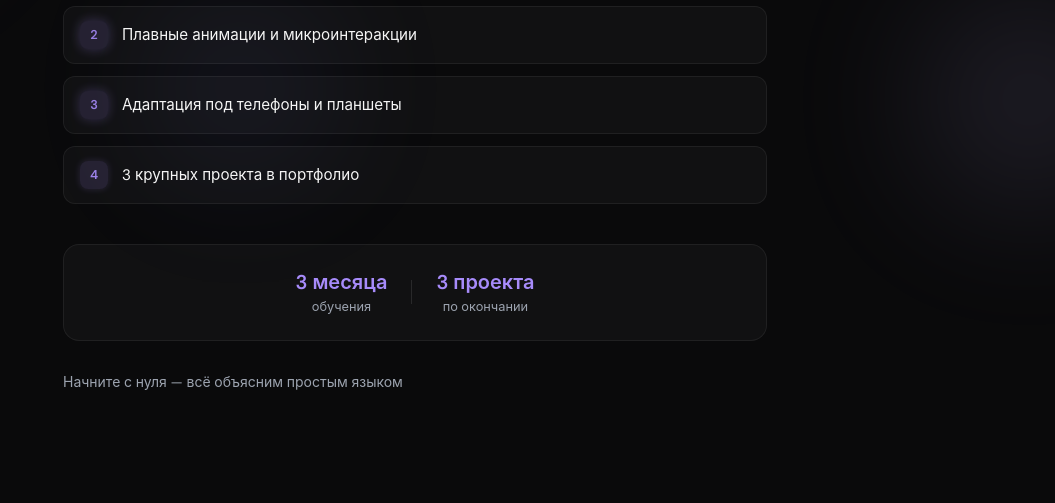
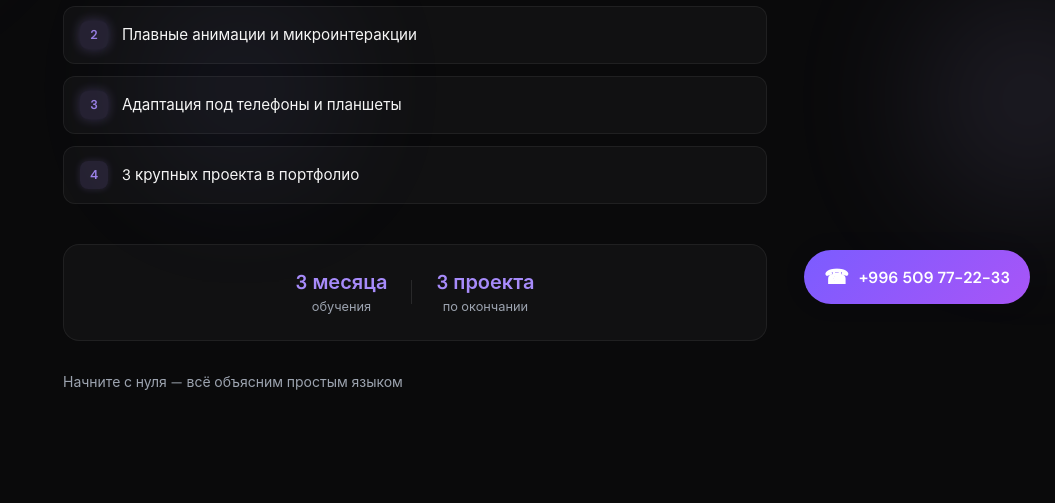
Before and after one commit to NAltynbek/NAltynbek.github.io, a PHP site: page / in a window 1280 px wide. Shown: the part 471-974 px from the top of the page, without its empty margins (225-1280 px from the left). Run offline with PHP 8.4, Linux system fonts and the light colour scheme.

Commit message:
Add fixed call button styles and animations

```diff
--- a/styles.css
+++ b/styles.css
@@ -732,3 +732,89 @@ body {
     margin-bottom: 2.5rem;
   }
 }
+
+
+.call-fixed {
+    position: fixed;
+    bottom: 25px;
+    right: 25px;
+
+    display: flex;
+    align-items: center;
+    gap: 10px;
+
+    background: linear-gradient(135deg,#7b5cff,#a855f7);
+    color: #fff;
+
+    padding: 14px 20px;
+    border-radius: 60px;
+
+    font-size: 16px;
+    font-weight: 600;
+
+    text-decoration: none;
+
+    box-shadow:
+        0 0 20px rgba(123,92,255,0.6),
+        0 10px 30px rgba(0,0,0,0.4);
+
+    backdrop-filter: blur(12px);
+
+    transition: all .3s ease;
+    z-index: 9999;
+
+    animation: pulse 2.5s infinite;
+}
+
+.call-fixed:hover {
+    transform: translateY(-3px) scale(1.05);
+}
+
+.call-icon {
+    font-size: 20px;
+}
+
+/* ===== ПУЛЬС ===== */
+@keyframes pulse {
+    0% { box-shadow: 0 0 0 0 rgba(123,92,255,.7); }
+    70% { box-shadow: 0 0 0 18px rgba(123,92,255,0); }
+    100% { box-shadow: 0 0 0 0 rgba(123,92,255,0); }
+}
+
+
+@media (max-width: 768px) {
+
+    .call-fixed {
+        width: 65px;
+        height: 65px;
+        padding: 0;
+
+        border-radius: 50%;
+
+        justify-content: center;
+    }
+
+    .call-text {
+        display: none;
+    }
+
+    .call-icon {
+        font-size: 26px;
+    }
+}
+
+@media (max-width: 400px) {
+    .call-fixed {
+        bottom: 18px;
+        right: 18px;
+        width: 60px;
+        height: 60px;
+    }
+}
+
+@media (min-width: 1400px) {
+    .call-fixed {
+        font-size: 18px;
+        padding: 16px 24px;
+    }
+}
```
